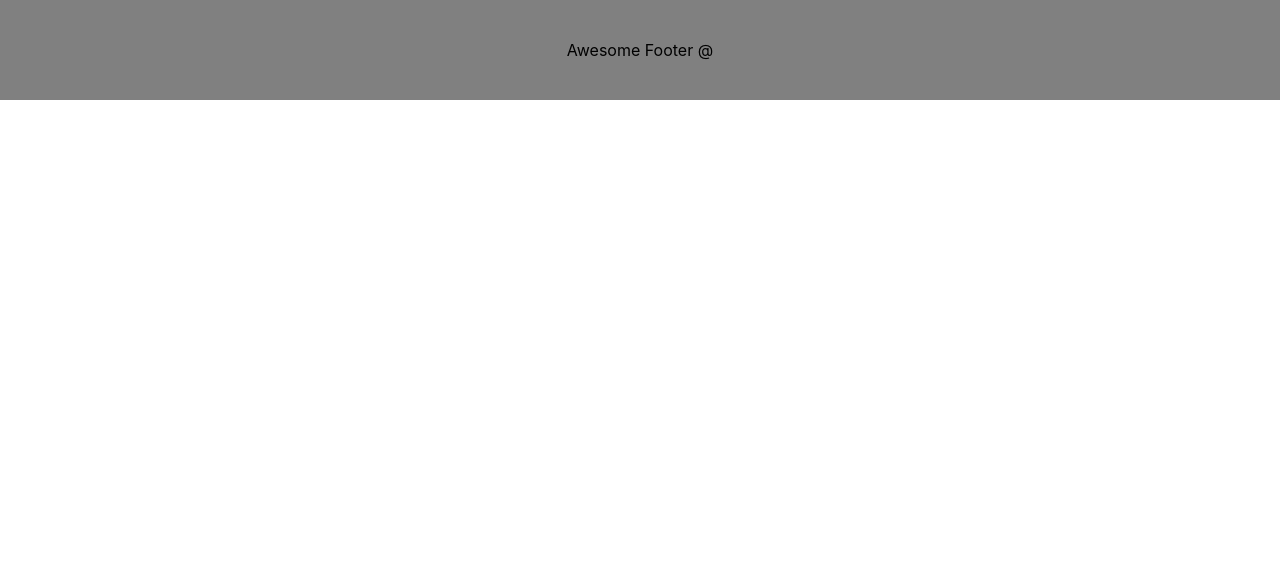
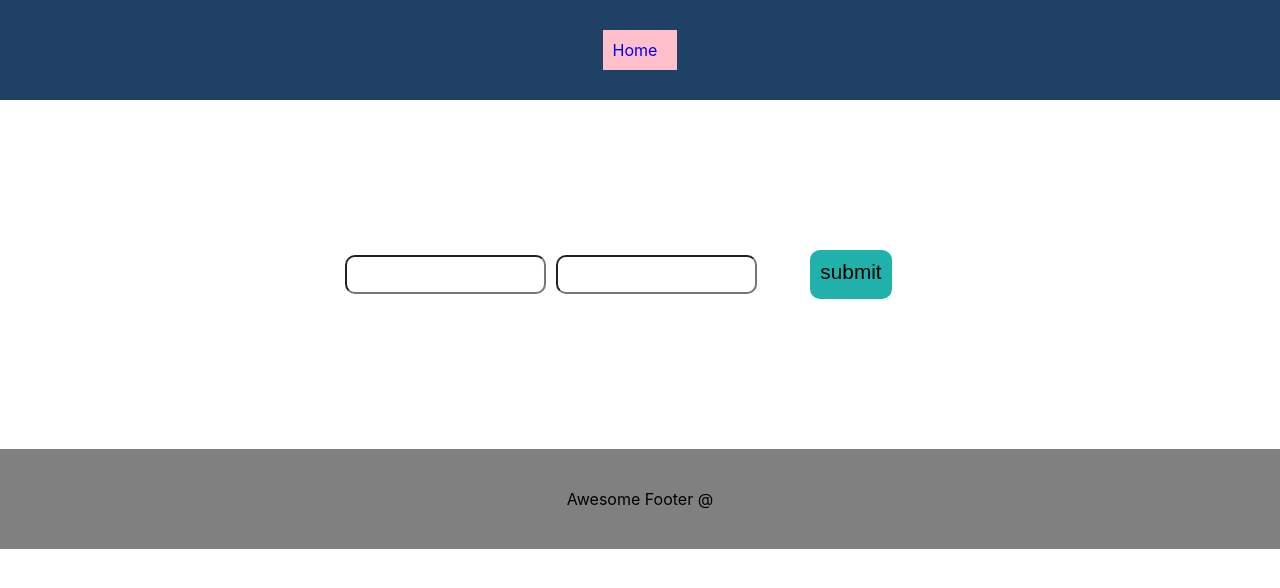
Before and after one commit to tinahomayouni/counter, a React (Create React App) app: page /login in a window 1280 px wide. Shown: the top 588 px of the page. Built offline with nearby package versions, Linux system fonts and the light colour scheme.

Commit message:
Save state on redux

```diff
--- a/package.json
+++ b/package.json
@@ -12,6 +12,7 @@
     "react-dom": "16.13.1",
     "react-redux": "7.2.0",
     "react-router-dom": "5.1.2",
+    "react-script": "2.0.5",
     "react-scripts": "3.4.1",
     "redux": "4.0.5",
     "redux-devtools-extension": "^2.13.8",
--- a/src/component/posts/posts.js
+++ b/src/component/posts/posts.js
@@ -12,14 +12,14 @@ function Posts() {
   useEffect(() => {
     axios.get('https://jsonplaceholder.typicode.com/posts')
       .then(res => {
-        console.log(res)
+        // console.log(res)
         setPosts(res.data)
       })
       .catch(err => {
         console.log(err);
       })
   }, [])
-  console.log(posts);
+  // console.log(posts);
   return (
     <>
       <Header>
--- /dev/null
+++ b/src/component/registers/form/loginForm.js
@@ -0,0 +1,42 @@
+import React, { useState } from 'react';
+import Header from '../../../container/header';
+import { Link } from 'react-router-dom';
+import { useDispatch } from 'react-redux';
+import { registerLoading } from '../../../reducers/register/action';
+import "./loginForm.scss"
+
+
+
+function LoginForm() {
+  const [name, setName] = useState("");
+  const [password, setPass] = useState("");
+  // const nameState = useSelector(state => state.registerReducer.name)
+  // const passwordState = useSelector(state => state.registerReducer.password)
+  // const { name, password } = useSelector(state => state.registerReducer);
+  const dispatch = useDispatch();
+
+  const onSubmit = (e) => {
+    e && e.preventDefault();
+    dispatch(registerLoading({
+      name: name,
+      password: password
+    }));
+  }
+
+  return (
+    <>
+      <Header>
+        <nav className="header-about">
+          <Link to="/">Home</Link>
+        </nav>
+      </Header>
+      <form onSubmit={e => onSubmit(e)}>
+        <input name="email" value={name} onChange={(e) => setName(e.target.value)} width="50%" type="text"></input>
+        <input name="password" value={password} onChange={(e) => setPass(e.target.value)} width="50%" type="password"></input>
+        <button type="submit" name="submit" >submit</button>
+      </form>
+    </>
+  )
+}
+
+export default LoginForm
--- /dev/null
+++ b/src/component/registers/form/loginForm.scss
@@ -0,0 +1,12 @@
+form {
+  display: flex;
+  justify-content: center;
+  margin: 150px auto;
+  width: 600px;
+
+  input {
+    border-radius: 10px;
+    margin: 5px;
+    padding: 10px;
+  }
+}
--- a/src/container/home.js
+++ b/src/container/home.js
@@ -13,6 +13,7 @@ function Home() {
           <Link to="/about">About Use Effect & Use State</Link>
           <Link to="/posts">Posts</Link>
           <Link to="/asyncAction">asyncAction</Link>
+          <Link to="/login">Login</Link>
           <Link to="/contact-us">Contact Us</Link></nav>
       </Header>
       <Counter />
--- /dev/null
+++ b/src/reducers/register/action.js
@@ -0,0 +1,22 @@
+import { SUCCESS, LOADING, FAIL } from './const';
+
+
+
+export function registerLoading(payload) {
+  return {
+    type: LOADING,
+    payload
+  }
+}
+export function registerSuccess(data) {
+  return {
+    type: SUCCESS,
+    data
+  }
+}
+export function registerFail(err) {
+  return {
+    type: FAIL,
+    err
+  }
+}
--- /dev/null
+++ b/src/reducers/register/const.js
@@ -0,0 +1,8 @@
+export const SUCCESS = 'SUCCESS';
+export const FAIL = 'FAIL';
+export const LOADING = 'LOADING';
+
+
+export const LOGIN_SUCCESS = 'LOGIN_SUCCESS';
+export const LOGIN_FAIL = 'LOGIN_FAIL';
+export const LOGIN = 'LOGIN';
--- /dev/null
+++ b/src/reducers/register/reducer.js
@@ -0,0 +1,41 @@
+import { SUCCESS, LOADING, FAIL } from "./const";
+
+const initialStates = {
+  name: '',
+  password: '',
+  loading: false,
+  data: [],
+  err: ''
+}
+
+
+
+function registerReducer(state = initialStates, action) {
+  switch (action.type) {
+    case LOADING:
+      return {
+        ...state,
+        loading: true,
+        name: action.payload.name,
+        password: action.payload.password,
+      }
+    case SUCCESS:
+      return {
+                ...state,
+        loading: false,
+        data: action.payload,
+        err: ''
+      }
+    case FAIL:
+      return {
+                ...state,
+        loading: false,
+        data: [],
+        err: action.payload
+      }
+    default:
+      return state
+  }
+}
+
+export default registerReducer;
--- a/src/reducers/rootReducer.js
+++ b/src/reducers/rootReducer.js
@@ -1,10 +1,12 @@
 import { combineReducers } from "redux";
 import reducer from '../reducers/reducer'
 import asyncReducer from "./async/reducer";
+import registerReducer from "./register/reducer";
 
 const rootReducer = combineReducers({
     reducer: reducer,
     asyncReducer: asyncReducer,
+    registerReducer : registerReducer
 
 })
 
--- a/src/routes.js
+++ b/src/routes.js
@@ -5,6 +5,7 @@ import Contact from './component/contact/contact';
 import About from './component/about/about';
 import Posts from './component/posts/posts';
 import AsyncAction from './component/AsyncAction/asyncAction';
+import LoginForm from './component/registers/form/loginForm';
 
 function Routes() {
   return (
@@ -15,6 +16,8 @@ function Routes() {
         <Route exact path="/posts" component={Posts} />
         <Route exact path="/contact" component={Contact} />
         <Route exact path="/asyncAction" component={AsyncAction} />
+        <Route exact path="/login" component={LoginForm} />
+
       </Switch>
     </>
   )
```
Also changed, not shown: src/reducers/async/action.js (+14 -13 lines), 1 other file (tests, documents, lock files or other folders).
